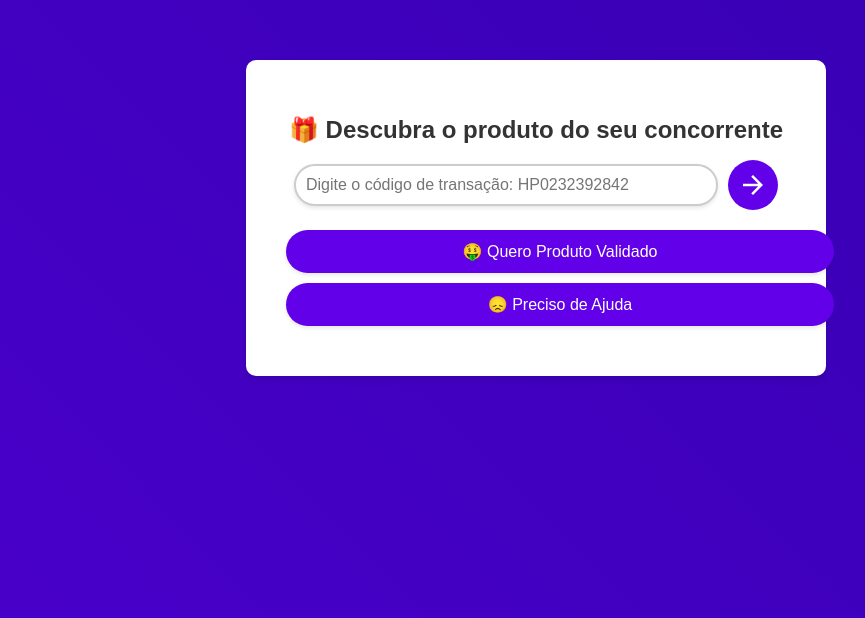
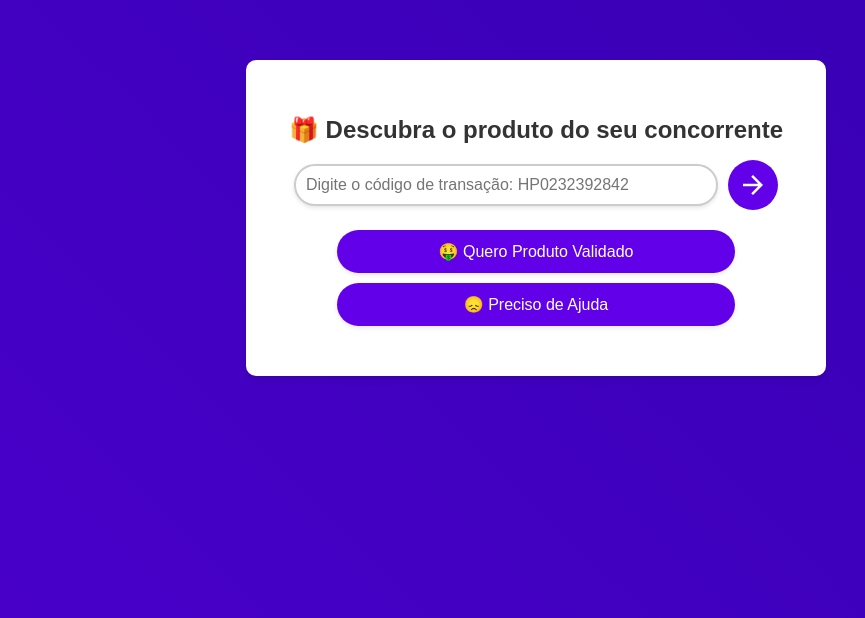
Before and after one commit to bhdspro/hpx9.inexplor, a plain HTML site: page dm.html in a window 1280 px wide. Shown: the part 182-800 px from the top of the page, without its empty margins (104-969 px from the left). Drawn offline with Linux system fonts and the light colour scheme; a web font is replaced by a local one.

Commit message:
Update dm.html

```diff
--- a/dm.html
+++ b/dm.html
@@ -104,13 +104,17 @@
 
         .button-group {
             margin-top: 20px;
-            display: block; /* Alterado de flex para block */
+            display: block;
+            text-align: center; /* Centraliza os botões */
         }
 
         .button-group a {
             text-decoration: none;
-            display: block; /* Cada botão ocupa uma linha */
+            display: block;
             margin: 10px 0; /* Espaço entre os botões */
+            width: 70%; /* Largura reduzida */
+            margin-left: auto;
+            margin-right: auto; /* Centraliza o botão */
         }
 
         .button {
@@ -261,7 +265,7 @@
             popup.style.display = 'none';
         }
 
-        // Função para redirecionar para o link "Não Tenho o Espião"
+        // Função para redirecionar para a página do espião
         function redirectToEspiao() {
             window.location.href = "https://pay.inexplor.com/espiao";
         }
```
